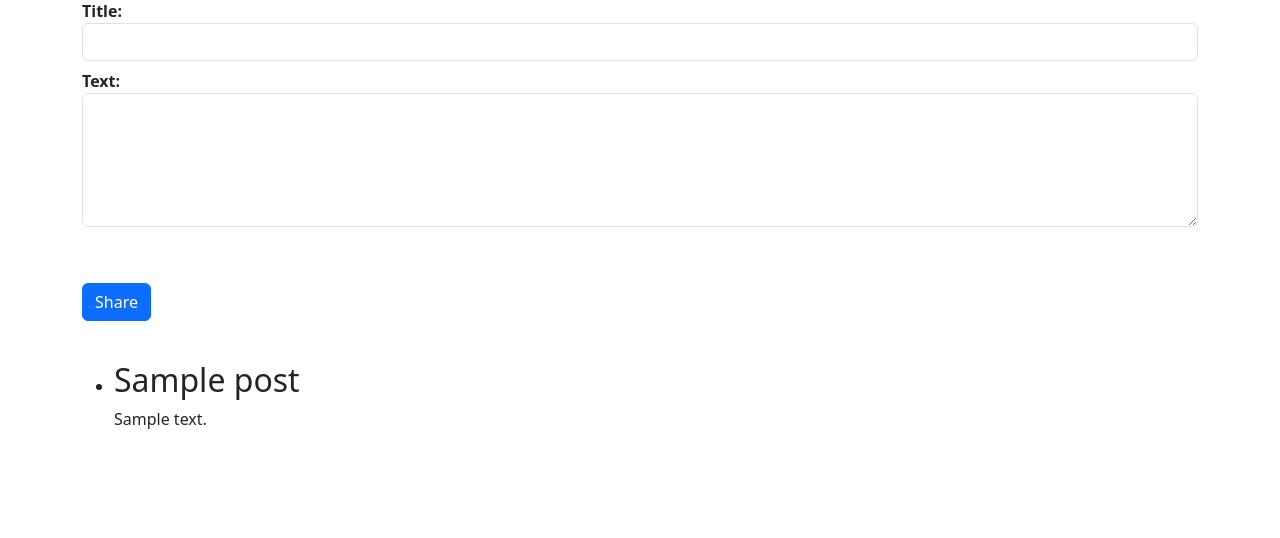
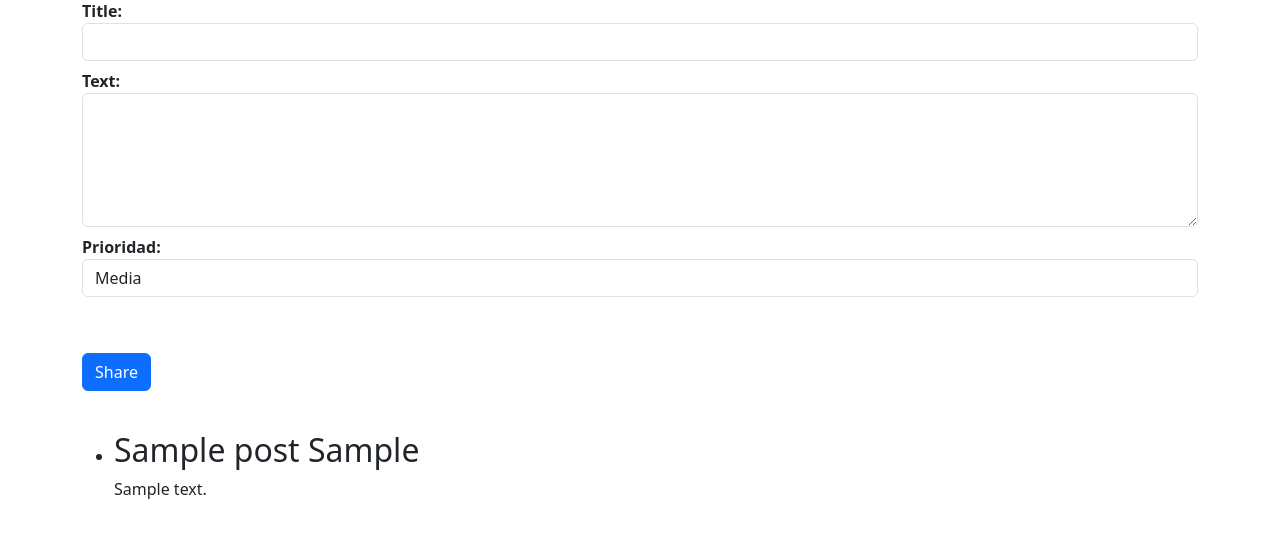
Before and after one commit to mjhea0/flaskr-tdd, a Flask app: page / in a window 1280 px wide. Shown: the part 215-753 px from the top of the page. Run offline with Flask 3, Linux system fonts and the light colour scheme; the visitor is signed in with stand-in values (Sample User, id 1); tables that the repository leaves empty hold one stand-in row (values such as "Sample post").

Commit message:
feat: Agrega selector de prioridad al formulario
Anade un select con las opciones Alta/Media/Baja al formulario de
creacion de entradas en index.html y actualiza la vista add_entry
para leer y persistir el valor de prioridad.

```diff
--- a/project/app.py
+++ b/project/app.py
@@ -65,7 +65,8 @@ def add_entry():
     """Adds new post to the database."""
     if not session.get("logged_in"):
         abort(401)
-    new_entry = models.Post(request.form["title"], request.form["text"])
+    priority = request.form.get("priority", "Media")
+    new_entry = models.Post(request.form["title"], request.form["text"], priority)
     db.session.add(new_entry)
     db.session.commit()
     flash("New entry was successfully posted")
--- a/project/templates/index.html
+++ b/project/templates/index.html
@@ -57,6 +57,14 @@
               class="form-control col-sm-4"
             ></textarea>
           </dd>
+          <dt>Prioridad:</dt>
+          <dd>
+            <select name="priority" class="form-control col-sm-4">
+              <option value="Alta">Alta</option>
+              <option value="Media" selected>Media</option>
+              <option value="Baja">Baja</option>
+            </select>
+          </dd>
           <br /><br />
           <dd>
             <input type="submit" class="btn btn-primary" value="Share" />
@@ -70,7 +78,12 @@
       <ul class="entries">
         {% for entry in entries %}
         <li class="entry">
-          <h2 id="{{ entry.id }}">{{ entry.title }}</h2>
+          <h2 id="{{ entry.id }}">
+            {{ entry.title }}
+            <span class="priority priority-{{ entry.priority|lower }}">
+              {{ entry.priority }}
+            </span>
+          </h2>
           {{ entry.text|safe }}
         </li>
         {% else %}
```
